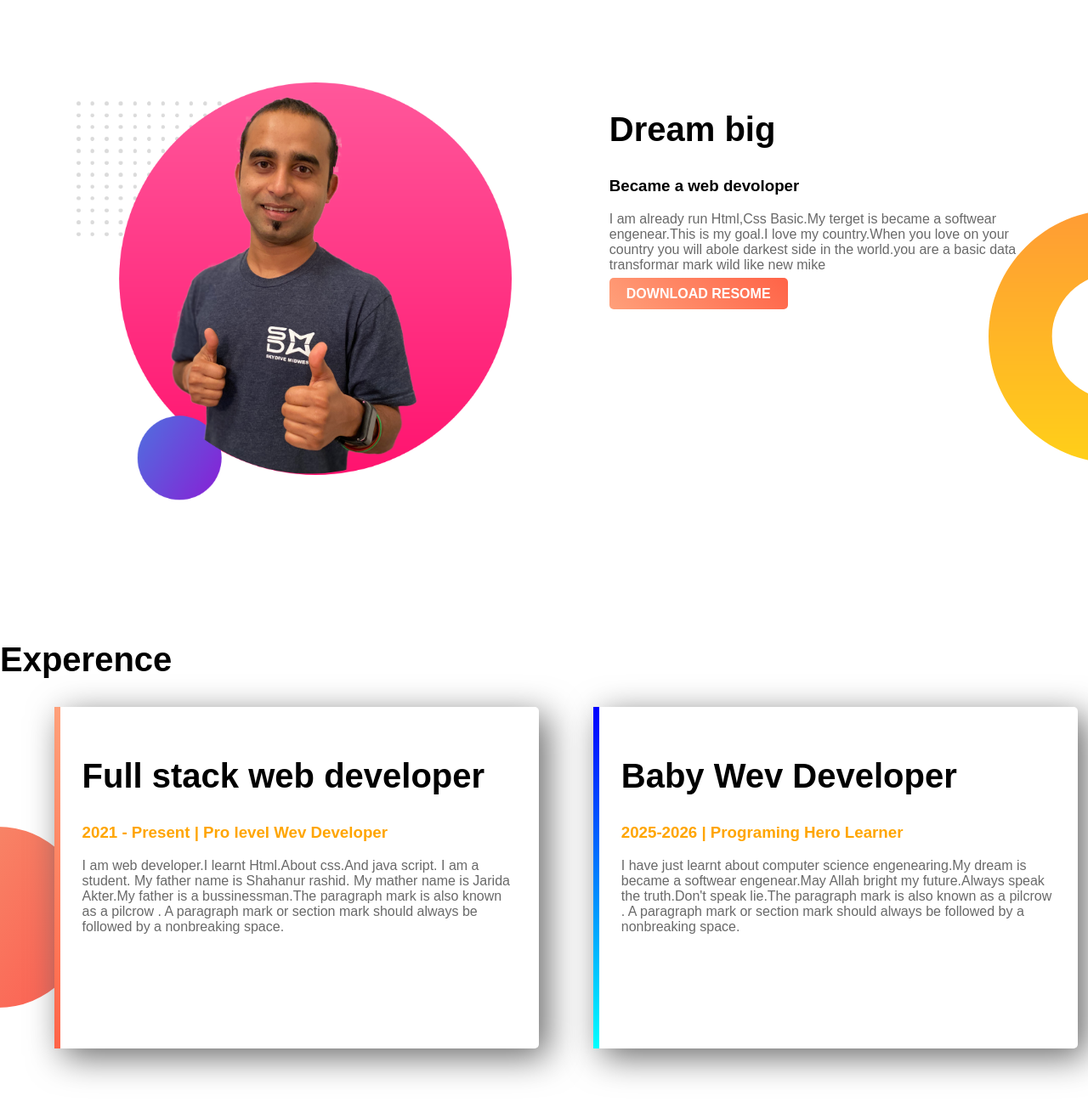
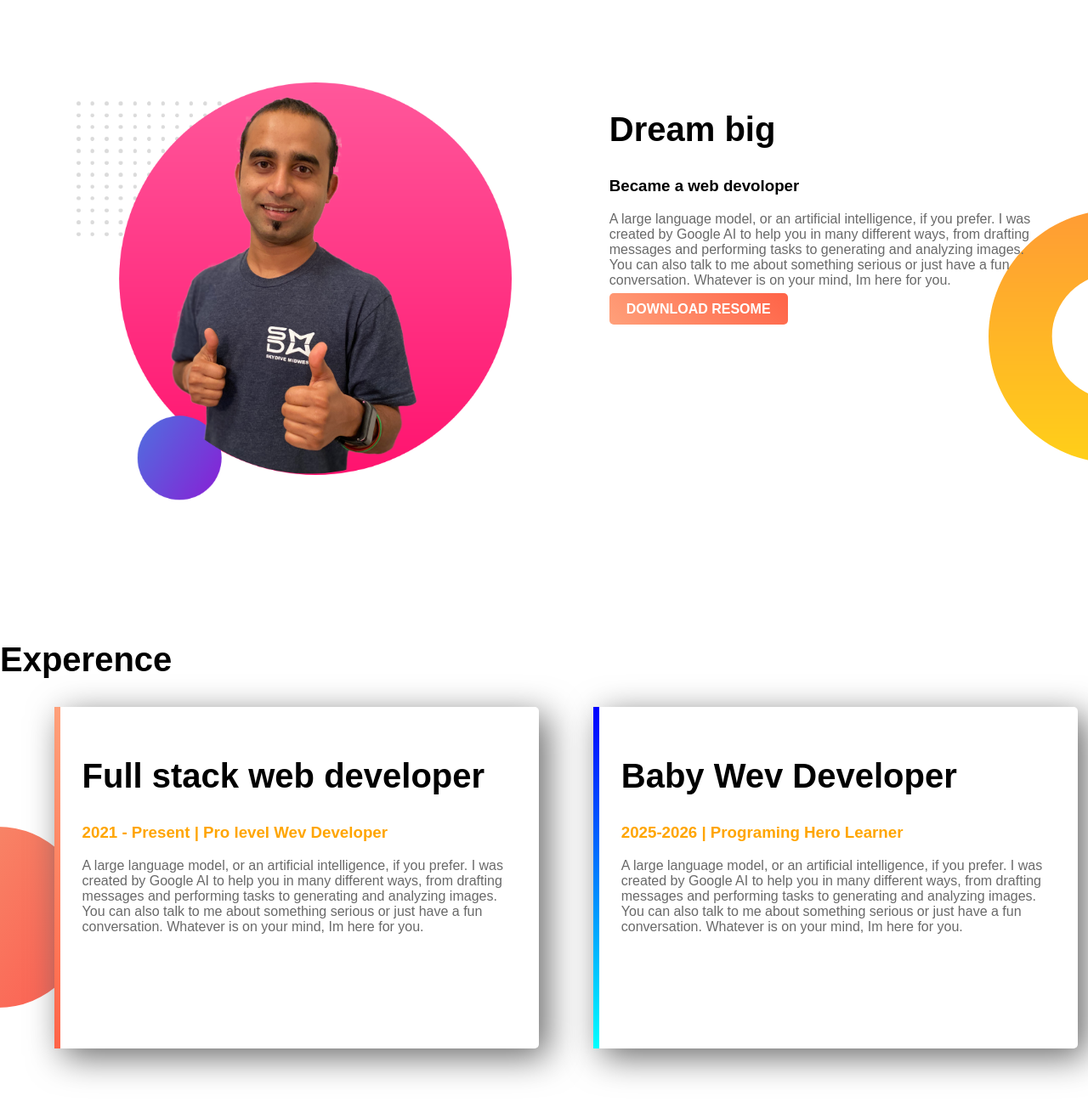
Before and after one commit to hmemran5242/web-portfolio, a plain HTML site: page index.html in a window 1280 px wide. Shown: the part 579-1876 px from the top of the page at 85% size. Drawn offline with Linux system fonts and the light colour scheme.

Commit message:
fast-change

```diff
--- a/index.html
+++ b/index.html
@@ -12,7 +12,7 @@
         <h1>Welcome to</h1>
         <h1><span class="lala">Jhankar </span>Website</h1>
         <h3>World-class profesonal devoloper</h3>
-        <P>I am profesonal web devoloper.I make web interesting website.I make e-commerce website. For your future build a website. Have a nice day . What is your name.My name is Abir khan.I am student.Is this yours.</P>
+        <P>A large language model, or an artificial intelligence, if you prefer. I was created by Google AI to help you in many different ways, from drafting messages and performing tasks to generating and analyzing images. You can also talk to me about something serious or just have a fun conversation. Whatever is on your mind, Im here for you.</P>
         <a class="link-button" target="_blank" href="https://www.facebook.com/mdemran.hosen.940641">HIRE ME</a>
     </div>
 
@@ -27,7 +27,7 @@
 <div class="half-width">
     <h2>Dream big</h2>
     <h3>Became a web devoloper</h3>
-    <p>I am already run Html,Css Basic.My terget is became a softwear engenear.This is my goal.I love my country.When you love on your country you will abole darkest side in the world.you are a basic data transformar mark wild like new mike</p>
+    <p>A large language model, or an artificial intelligence, if you prefer. I was created by Google AI to help you in many different ways, from drafting messages and performing tasks to generating and analyzing images. You can also talk to me about something serious or just have a fun conversation. Whatever is on your mind, Im here for you.</p>
     <a class="link-button" target="_blank" href="https://www.englishmojabd.com/course/basic-class-premium-support71">DOWNLOAD RESOME</a>
 
 
@@ -39,15 +39,15 @@
     <div id="full-stack" class="half-width single-experence">
         <h2>Full stack web developer</h2>
         <h3 class="lala">2021 - Present | Pro level Wev Developer</h3>
-        <p>I am web developer.I learnt Html.About css.And java script. I am a student. My father name is Shahanur rashid. My mather name is Jarida Akter.My father is a bussinessman.The paragraph mark is also known as a pilcrow . A paragraph mark or section mark should always be followed by a nonbreaking space. </p>
+        <p>A large language model, or an artificial intelligence, if you prefer. I was created by Google AI to help you in many different ways, from drafting messages and performing tasks to generating and analyzing images. You can also talk to me about something serious or just have a fun conversation. Whatever is on your mind, Im here for you. </p>
     </div>
     <div id="baby-web" class="half-width single-experence">
         <h2>Baby Wev Developer</h2>
         <h3 class="lala">2025-2026 | Programing Hero Learner</h3>
-        <p>I have just learnt about computer science engenearing.My dream is became a softwear engenear.May Allah bright my future.Always speak the truth.Don't speak lie.The paragraph mark is also known as a pilcrow . A paragraph mark or section mark should always be followed by a nonbreaking space.</p>
+        <p>A large language model, or an artificial intelligence, if you prefer. I was created by Google AI to help you in many different ways, from drafting messages and performing tasks to generating and analyzing images. You can also talk to me about something serious or just have a fun conversation. Whatever is on your mind, Im here for you.</p>
     </div>
 
 </section>
 <footer><p>2025 - Emran, All rights reserved.</p></footer>
-</body>
+</body>S
 </html>
```
